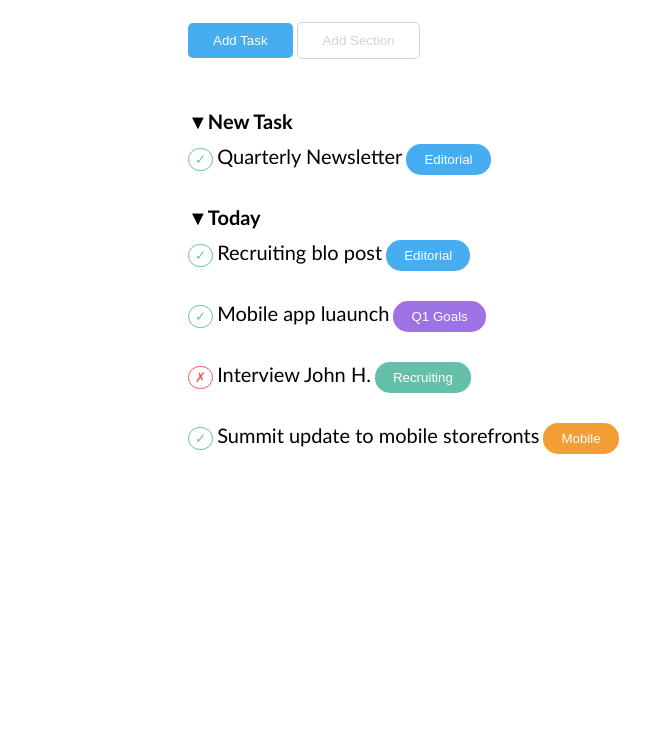
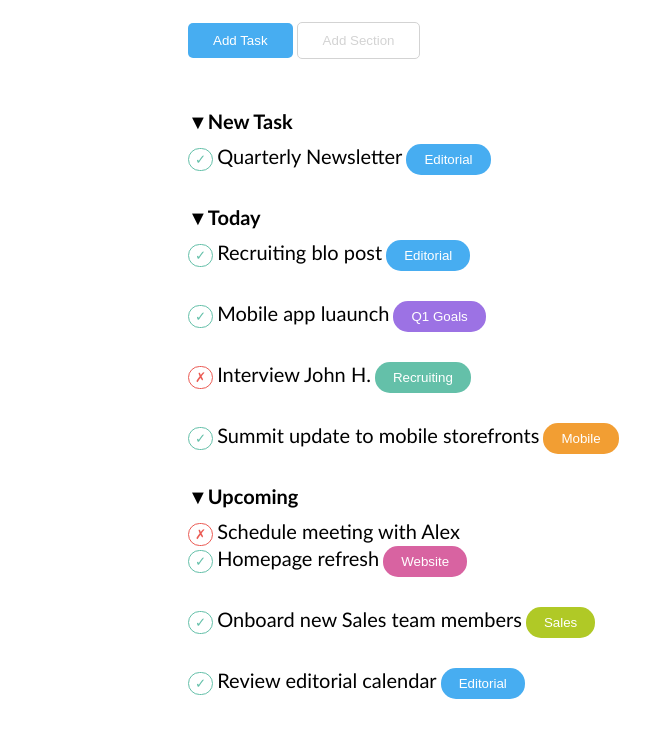
Before and after one commit to Debby95/html-css-toboolist, a plain HTML site: page index.html in a window 1280 px wide. Shown: the part 80-818 px from the top of the page, without its empty margins (0-669 px from the left). Drawn offline with Linux system fonts and the light colour scheme.

Commit message:
Aggiunge altro testo e button

```diff
--- a/index.html
+++ b/index.html
@@ -57,6 +57,34 @@
                 <button type="button" class="orange-button">Mobile</button>
             </div>
 
+            <!-- Aggiunge upcoming -->
+            <div>
+                <div class="arrow">Upcoming</div>
+                <button type="button" class="button4">&#10007;</button>
+                <span>Schedule meeting with Alex</span>
+            </div>
+
+            <!-- Aggiunge il tasto website -->
+            <div>
+                <button type="button" class="button3">&#10003;</button>
+                <span>Homepage refresh</span>
+                <button type="button" class="pink-button">Website</button>
+            </div>
+
+            <!-- Aggiunge il tasto sales -->
+            <div>
+                <button type="button" class="button3">&#10003;</button>
+                <span>Onboard new Sales team members</span>
+                <button type="button" class="limegreen-button">Sales</button>
+            </div>
+
+            <!-- Fine progetto e aggiunge il tasto editorial -->
+            <div>
+                <button type="button" class="button3">&#10003;</button>
+                <span>Review editorial calendar</span>
+                <button type="button" class="lightblue-button">Editorial</button>
+            </div>
+
         </div>
     </main>
 </body>
--- a/styles.css
+++ b/styles.css
@@ -111,3 +111,23 @@ span {
     padding: 8px 18px;
     text-align: center;
 }
+
+.pink-button {
+    border: none;
+    border-radius: 15px;
+    background-color: #D863A1;
+    color: white;
+    margin-bottom: 30px;
+    padding: 8px 18px;
+    text-align: center;
+}
+
+.limegreen-button {
+    border: none;
+    border-radius: 15px;
+    background-color: #B0C926;
+    color: white;
+    margin-bottom: 30px;
+    padding: 8px 18px;
+    text-align: center;
+}
```
